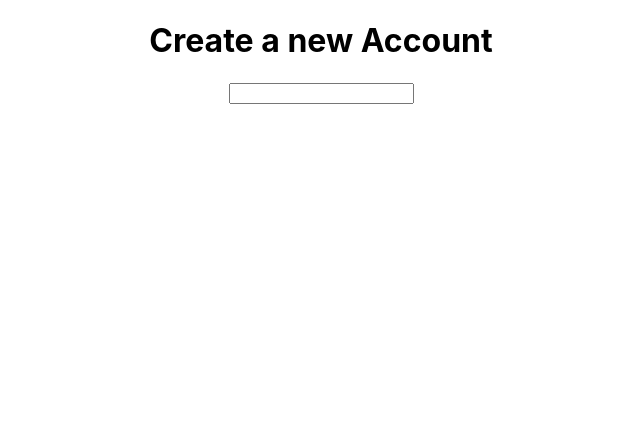
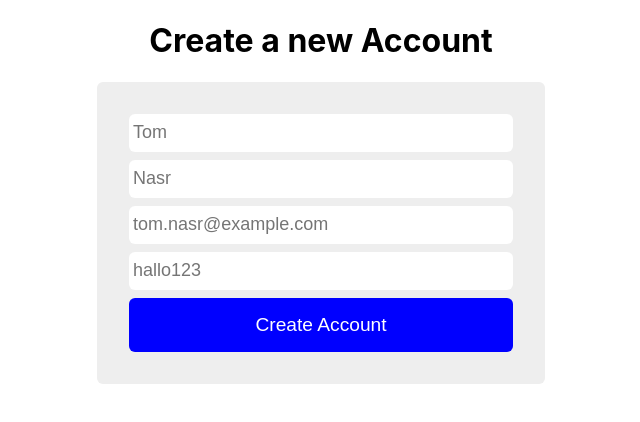
Before and after one commit to ahmdNasr/LocalHostBnB, a React (Create React App) app in the folder client/: page /register in a window 1280 px wide. Shown: the top 422 px of the page, without its empty margins (319-959 px from the left). Built offline with nearby package versions, Linux system fonts and the light colour scheme; no server answers.

Commit message:
feat: implement register page

```diff
--- a/client/src/App.css
+++ b/client/src/App.css
@@ -36,3 +36,35 @@
     transform: rotate(360deg);
   }
 }
+
+form {
+  margin: 0 auto;
+  display: flex;
+  flex-direction: column;
+  gap: 8px;
+  min-width: 300px;
+  width: 30vw;
+  background-color: #eee;
+  border-radius: 6px;
+  padding: 32px;
+}
+
+form input,
+form button {
+  border-radius: 6px;
+  border: none;
+  font-size: large;
+  min-height: 30px;
+  padding: 4px;
+}
+
+form button {
+  color: white;
+  background-color: blue;
+  font-size: larger;
+  padding: 16px;
+}
+
+.error-message {
+  color: red;
+}
--- a/client/src/App.js
+++ b/client/src/App.js
@@ -1,6 +1,7 @@
 import { BrowserRouter, Routes, Route, Navigate } from "react-router-dom";
 
 import "./App.css";
+import DashboardPage from "./pages/Dashboard";
 import LoginPage from "./pages/Login";
 import RegisterPage from "./pages/Register";
 
@@ -12,6 +13,7 @@ function App() {
           <Route path="/" element={<Navigate to="/login" />} />
           <Route path="/login" element={<LoginPage />} />
           <Route path="/register" element={<RegisterPage />} />
+          <Route path="/dashboard" element={<DashboardPage />} />
         </Routes>
       </BrowserRouter>
     </div>
--- /dev/null
+++ b/client/src/api/index.js
@@ -0,0 +1,2 @@
+export const apiBaseUrl =
+  process.env.REACT_APP_API_BASE_URL || "http://localhost:9001/api/v1";
--- /dev/null
+++ b/client/src/pages/Dashboard/index.js
@@ -0,0 +1,9 @@
+const DashboardPage = () => {
+  return (
+    <div>
+      <h1>Dashboard</h1>
+    </div>
+  );
+};
+
+export default DashboardPage;
--- a/client/src/pages/Register/RegisterForm.js
+++ b/client/src/pages/Register/RegisterForm.js
@@ -1,7 +1,78 @@
+import { useState } from "react";
+import { useNavigate } from "react-router-dom";
+
+import { apiBaseUrl } from "../../api";
+
 const RegisterForm = () => {
+  const [firstName, setFirstName] = useState("");
+  const [lastName, setLastName] = useState("");
+  const [email, setEmail] = useState("");
+  const [password, setPassword] = useState("");
+  const [profilePicture, setProfilePicture] = useState(null);
+  const [bio, setBio] = useState("");
+
+  const [errorMessage, setErrorMessage] = useState("");
+
+  const navigate = useNavigate();
+
+  function register(event) {
+    event.preventDefault(); // page reload verhindern!
+
+    fetch(`${apiBaseUrl}/users/register`, {
+      method: "POST",
+      headers: {
+        "Content-Type": "application/json",
+      },
+      body: JSON.stringify({
+        firstName,
+        lastName,
+        email,
+        password,
+        // FIXME: use multipart/form-data and upload the file as blob!!!
+        profilePicture,
+        bio,
+      }),
+    })
+      .then((res) => res.json())
+      .then(({ status, error }) => {
+        if (status === "error") {
+          // error handling...
+          setErrorMessage(error.message);
+          return;
+        }
+
+        return navigate("/dashboard");
+      });
+  }
+
   return (
     <form>
-      <input type="text" />
+      <input
+        type="text"
+        placeholder="Tom"
+        value={firstName}
+        onChange={(e) => setFirstName(e.target.value)}
+      />
+      <input
+        type="text"
+        placeholder="Nasr"
+        value={lastName}
+        onChange={(e) => setLastName(e.target.value)}
+      />
+      <input
+        type="text"
+        placeholder="tom.nasr@example.com"
+        value={email}
+        onChange={(e) => setEmail(e.target.value)}
+      />
+      <input
+        type="password"
+        placeholder="hallo123"
+        value={password}
+        onChange={(e) => setPassword(e.target.value)}
+      />
+      <button onClick={register}>Create Account</button>
+      {errorMessage && <p className="error-message">{errorMessage}</p>}
     </form>
   );
 };
```
